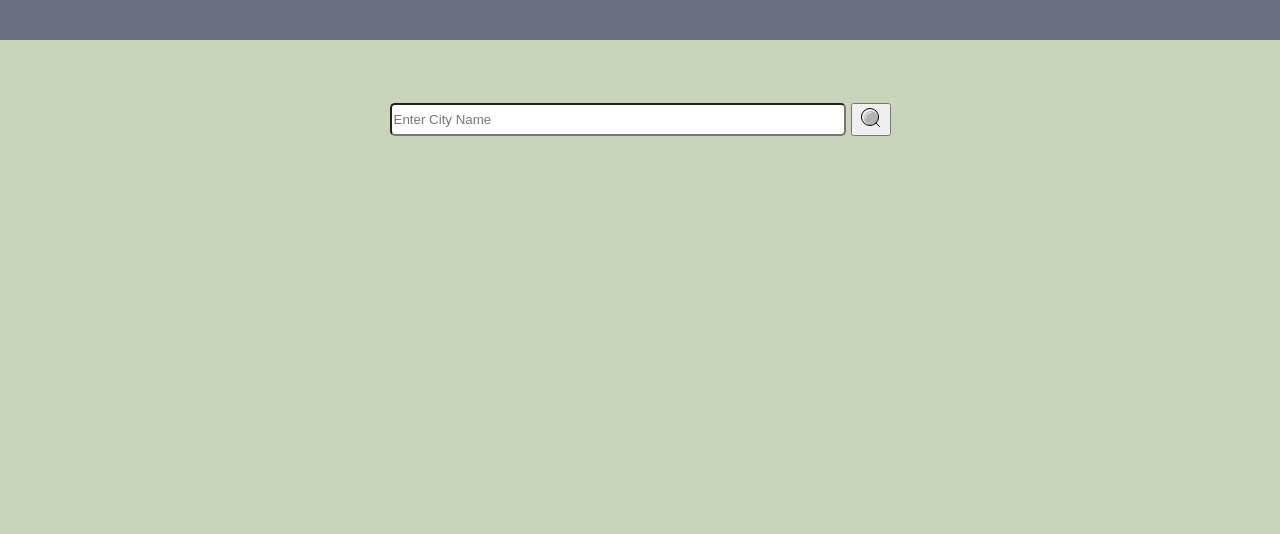
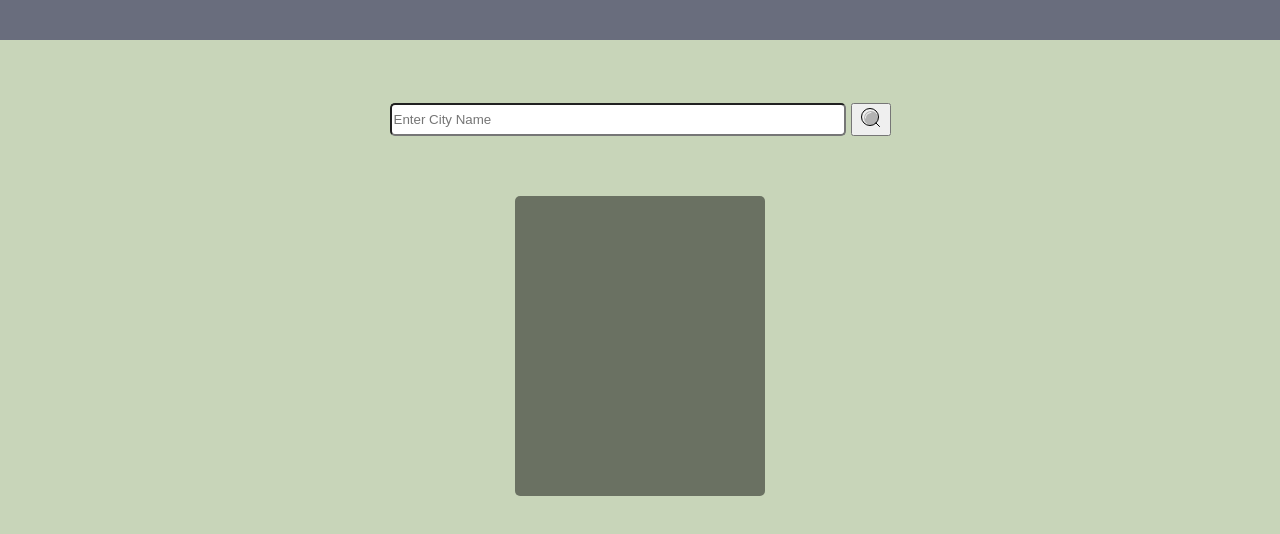
Before and after one commit to CTMendoza/OP-Weather-App, a website built with webpack: page src/template.html in a window 1280 px wide. Built offline with nearby package versions, Linux system fonts and the light colour scheme.

Commit message:
Updated template.html Added div containers that will hold the forecast data

```diff
--- a/src/styles.css
+++ b/src/styles.css
@@ -23,6 +23,24 @@ input {
     border-radius: 5px;
 }
 
+#forecast-container {
+    display: flex;
+    flex-direction: column;
+    margin-top: 60px;
+}
+
+#current-weather-container {
+   display: flex;
+   justify-content: center;
+}
+
+#current-weather {
+    height: 300px;
+    width: 250px;
+    background-color: rgba(0, 0, 0, 0.47);;
+    border-radius: 5px;
+}
+
 .lets-icons--search-duotone {
     display: inline-block;
     width: 24px;
--- a/src/template.html
+++ b/src/template.html
@@ -13,5 +13,12 @@
         <input type="text" name="location" placeholder="Enter City Name">
         <button type="submit"><span class="lets-icons--search-duotone"></span></button>
     </form>
+    <div id="forecast-container">
+        <div id="current-weather-container">
+            <div id="current-weather">
+
+            </div>
+        </div>
+    </div>
 </body>
 </html>
```
